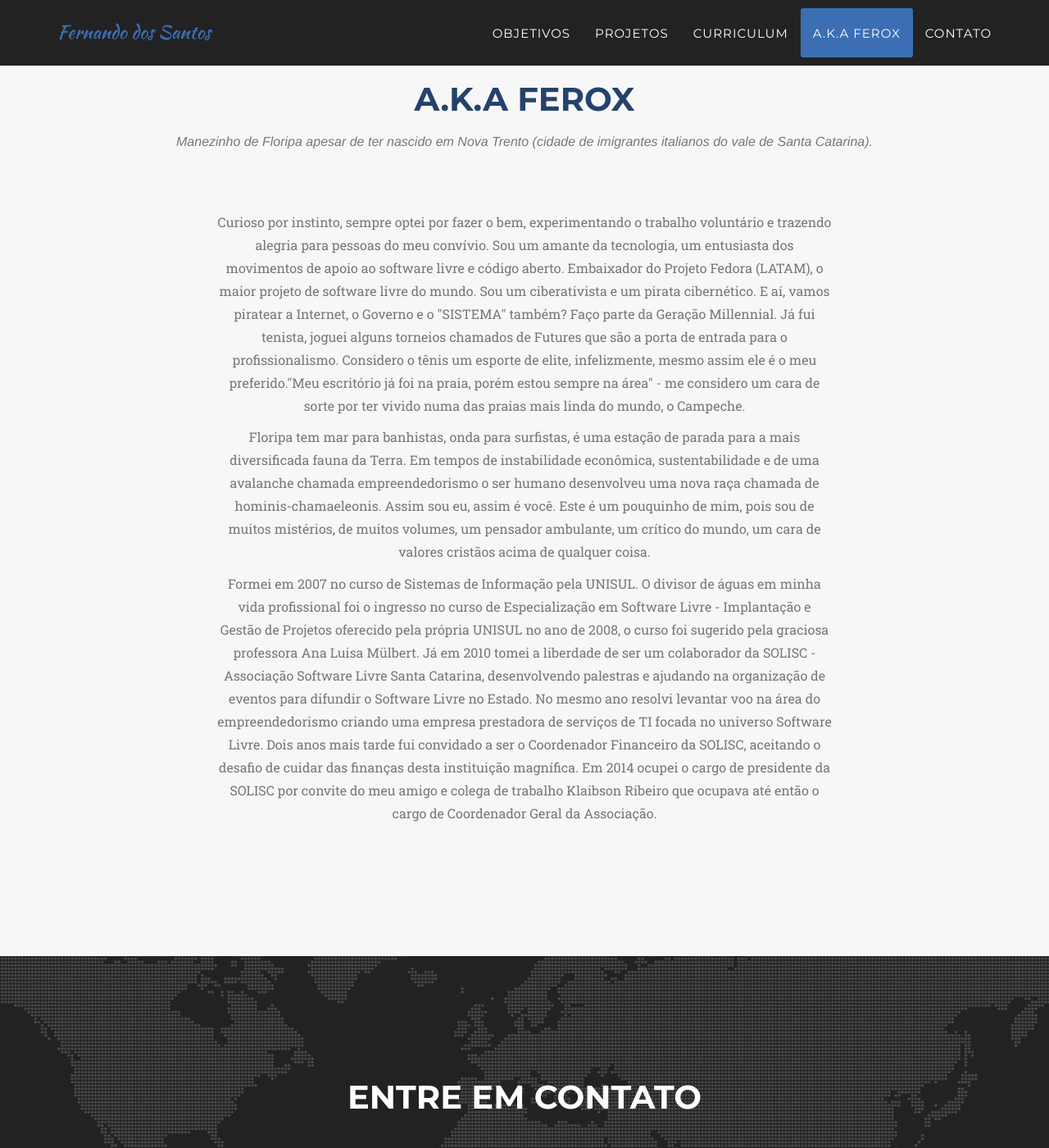
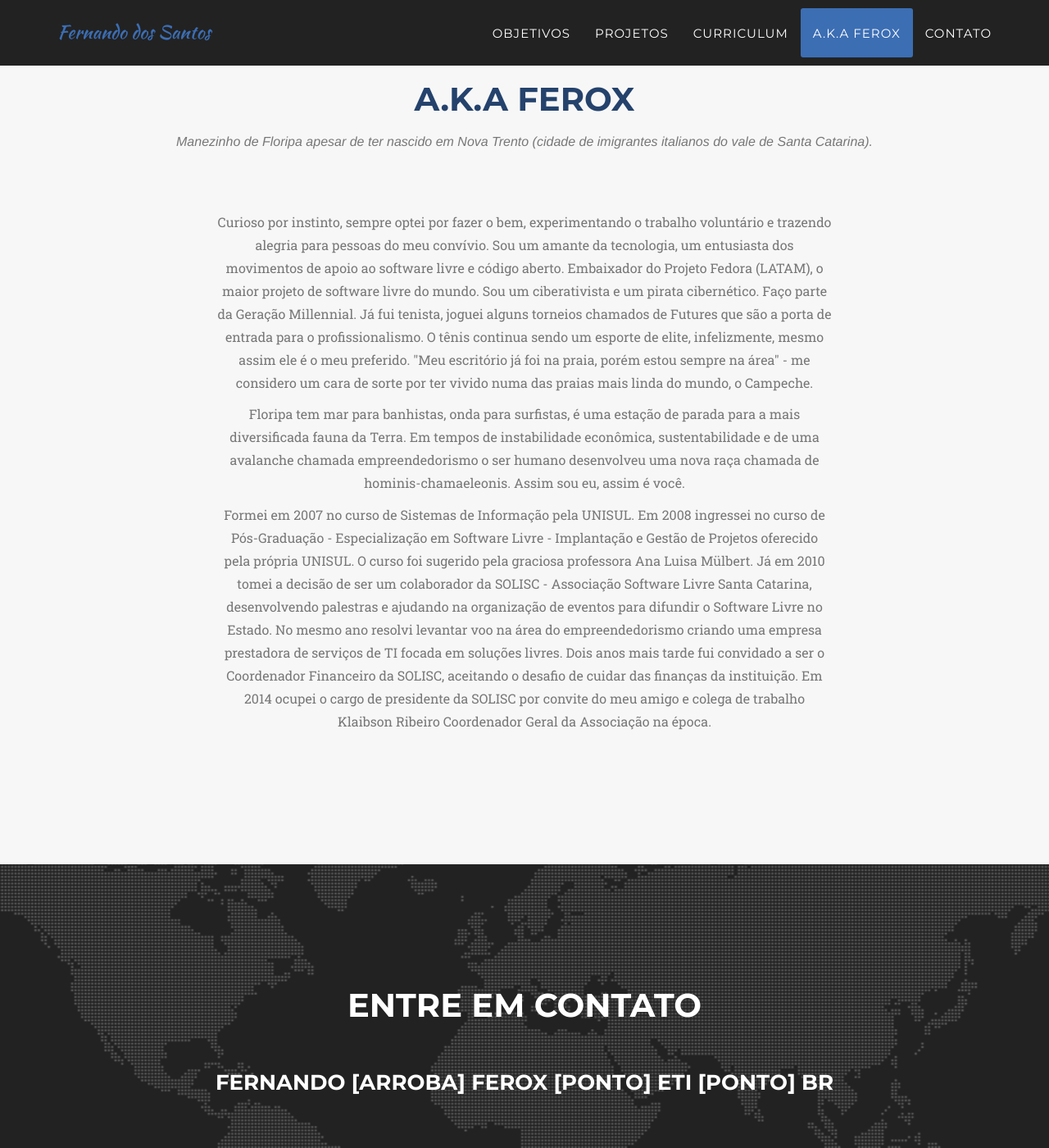
Before and after one commit to ferox/ferox.github.io, a Jekyll site: the page built from index.html, in a window 1280 px wide and 1400 px high, scrolled down 6458 px. Shown: the whole window at 82% size. Built offline with Jekyll 4.4.1, drawn with Linux system fonts in a browser that asks for light colours; some web fonts are replaced.

Commit message:
Mudanças no texto na área do currículo.

```diff
--- a/_includes/team.html
+++ b/_includes/team.html
@@ -9,9 +9,9 @@
             </div>
             <div class="row">
                 <div class="col-lg-8 col-lg-offset-2 text-center">
-                    <p class="large text-muted">Curioso por instinto, sempre optei por fazer o bem, experimentando o trabalho voluntário e trazendo alegria para pessoas do meu convívio. Sou um amante da tecnologia, um entusiasta dos movimentos de apoio ao software livre e código aberto. Embaixador do Projeto Fedora (LATAM), o maior projeto de software livre do mundo. Sou um ciberativista e um pirata cibernético. E aí, vamos piratear a Internet, o Governo e o "SISTEMA" também? Faço parte da Geração Millennial. Já fui tenista, joguei alguns torneios chamados de Futures que são a porta de entrada para o profissionalismo. Considero o tênis um esporte de elite, infelizmente, mesmo assim ele é o meu preferido."Meu escritório já foi na praia, porém estou sempre na área" - me considero um cara de sorte por ter vivido numa das praias mais linda do mundo, o Campeche.</p>
-                    <p class="large text-muted">Floripa tem mar para banhistas, onda para surfistas, é uma estação de parada para a mais diversificada fauna da Terra. Em tempos de instabilidade econômica, sustentabilidade e de uma avalanche chamada empreendedorismo o ser humano desenvolveu uma nova raça chamada de hominis-chamaeleonis. Assim sou eu, assim é você. Este é um pouquinho de mim, pois sou de muitos mistérios, de muitos volumes, um pensador ambulante, um crítico do mundo, um cara de valores cristãos acima de qualquer coisa.</p>
-                    <p class="large text-muted">Formei em 2007 no curso de Sistemas de Informação pela UNISUL. O divisor de águas em minha vida profissional foi o ingresso no curso de Especialização em Software Livre - Implantação e Gestão de Projetos oferecido pela própria UNISUL no ano de 2008, o curso foi sugerido pela graciosa professora Ana Luisa Mülbert. Já em 2010 tomei a liberdade de ser um colaborador da SOLISC - Associação Software Livre Santa Catarina, desenvolvendo palestras e ajudando na organização de eventos para difundir o Software Livre no Estado. No mesmo ano resolvi levantar voo na área do empreendedorismo criando uma empresa prestadora de serviços de TI focada no universo Software Livre. Dois anos mais tarde fui convidado a ser o Coordenador Financeiro da SOLISC, aceitando o desafio de cuidar das finanças desta instituição magnífica. Em 2014 ocupei o cargo de presidente da SOLISC por convite do meu amigo e colega de trabalho Klaibson Ribeiro que ocupava até então o cargo de Coordenador Geral da Associação.</p>
+                    <p class="large text-muted">Curioso por instinto, sempre optei por fazer o bem, experimentando o trabalho voluntário e trazendo alegria para pessoas do meu convívio. Sou um amante da tecnologia, um entusiasta dos movimentos de apoio ao software livre e código aberto. Embaixador do Projeto Fedora (LATAM), o maior projeto de software livre do mundo. Sou um ciberativista e um pirata cibernético. Faço parte da Geração Millennial. Já fui tenista, joguei alguns torneios chamados de Futures que são a porta de entrada para o profissionalismo. O tênis continua sendo um esporte de elite, infelizmente, mesmo assim ele é o meu preferido. "Meu escritório já foi na praia, porém estou sempre na área" - me considero um cara de sorte por ter vivido numa das praias mais linda do mundo, o Campeche.</p>
+                    <p class="large text-muted">Floripa tem mar para banhistas, onda para surfistas, é uma estação de parada para a mais diversificada fauna da Terra. Em tempos de instabilidade econômica, sustentabilidade e de uma avalanche chamada empreendedorismo o ser humano desenvolveu uma nova raça chamada de hominis-chamaeleonis. Assim sou eu, assim é você.
+                    <p class="large text-muted">Formei em 2007 no curso de Sistemas de Informação pela UNISUL. Em 2008 ingressei no curso de Pós-Graduação - Especialização em Software Livre - Implantação e Gestão de Projetos oferecido pela própria UNISUL. O curso foi sugerido pela graciosa professora Ana Luisa Mülbert. Já em 2010 tomei a decisão de ser um colaborador da SOLISC - Associação Software Livre Santa Catarina, desenvolvendo palestras e ajudando na organização de eventos para difundir o Software Livre no Estado. No mesmo ano resolvi levantar voo na área do empreendedorismo criando uma empresa prestadora de serviços de TI focada em soluções livres. Dois anos mais tarde fui convidado a ser o Coordenador Financeiro da SOLISC, aceitando o desafio de cuidar das finanças da instituição. Em 2014 ocupei o cargo de presidente da SOLISC por convite do meu amigo e colega de trabalho Klaibson Ribeiro Coordenador Geral da Associação na época.</p>
                 </div>
             </div>
         </div>
```
